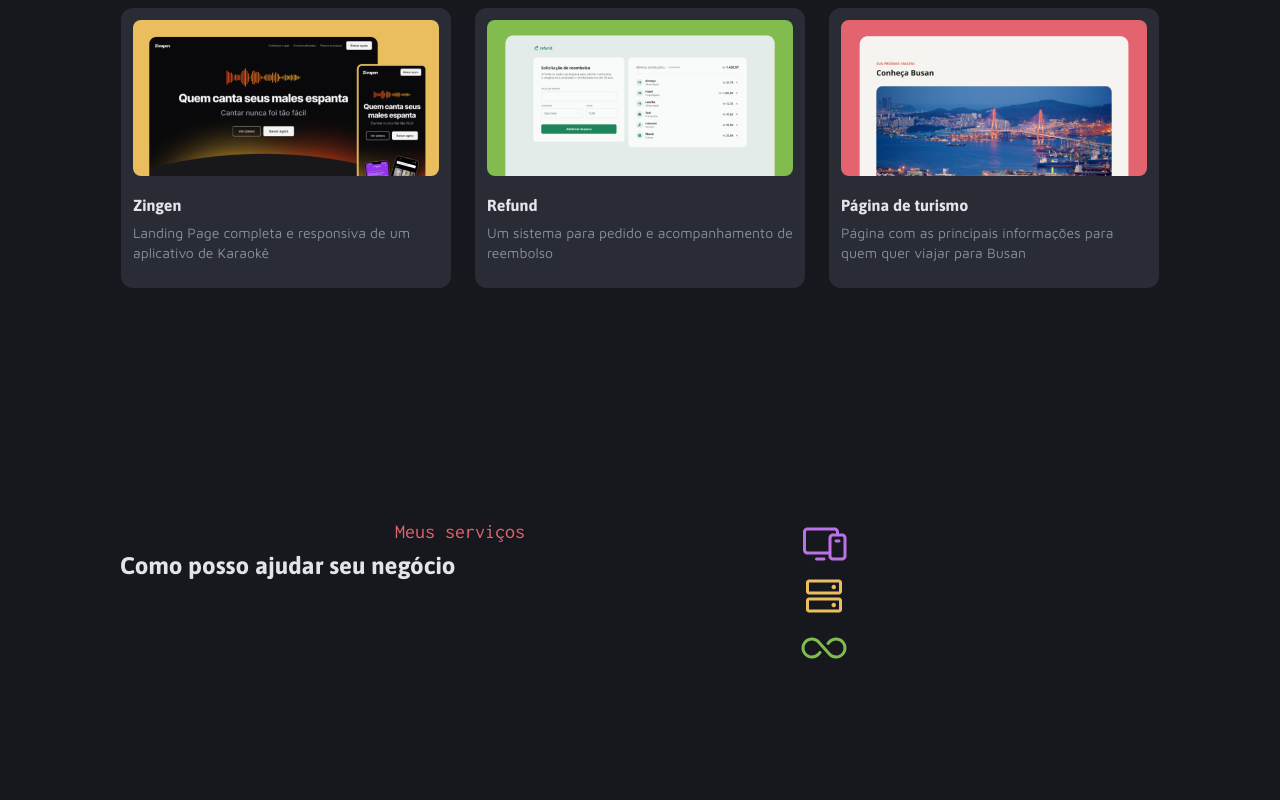
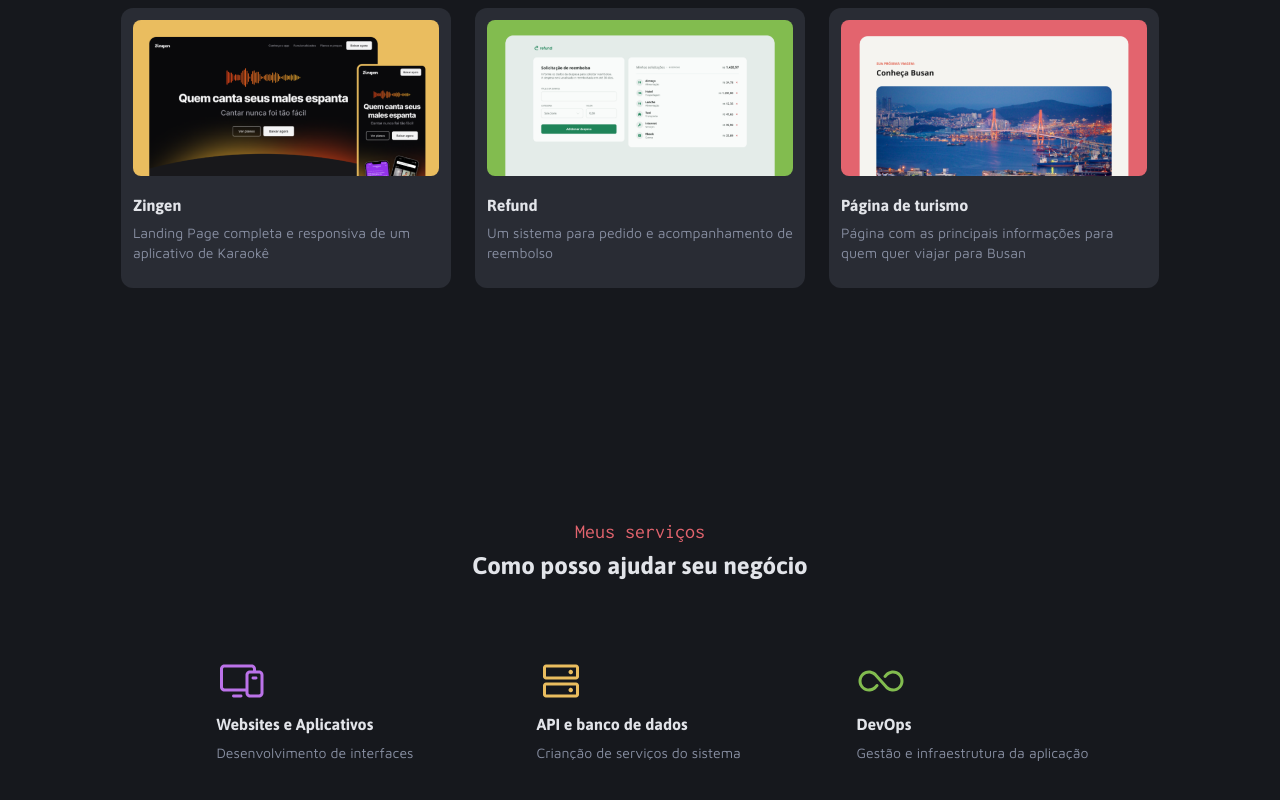
Before and after one commit to GilbertoBalbino/projeto-portifolio-dev, a plain HTML site: page index.html in a window 1280 px wide. Shown: the part 1235-2035 px from the top of the page. Drawn offline with Linux system fonts and the light colour scheme.

Commit message:
Section Services finalizada

```diff
--- a/index.html
+++ b/index.html
@@ -135,19 +135,34 @@
             <div class="section-box">
                 <img src="assets/Devices.svg" alt="Ícone de computador">
                 <div class="content-section">
-
+                <p class="title-sm">
+                    Websites e Aplicativos
+                </p>
+                <p class="text-sm">
+                    Desenvolvimento de interfaces
+                </p>
                 </div>
             </div>
             <div class="section-box">
                 <img src="assets/HardDrives.svg" alt="Ícone de HDs">
                 <div class="content-section">
-
+                    <p class="title-sm">
+                        API e banco de dados
+                    </p>
+                    <p class="text-sm">
+                        Crianção de serviços do sistema
+                    </p>
                 </div>
             </div>
             <div class="section-box">
                 <img src="assets/Infinity.svg" alt="Ícone símbolo infinito">
                 <div class="content-section">
-
+                    <p class="title-sm">
+                        DevOps
+                    </p>
+                    <p class="text-sm">
+                        Gestão e infraestrutura da aplicação
+                    </p>
                 </div>
             </div>
         </div>
--- a/styles/section.css
+++ b/styles/section.css
@@ -4,6 +4,41 @@ section {
   height: 480px;
   padding: 88px 120px 120px;
   display: grid;
-  grid-template-columns: repeat(3, 1fr);
-  grid-template-rows: repeat(3,1fr);
+  grid-template-columns: 266px 355px 266px;
+  grid-template-rows: 61px 155px;
+  row-gap: 56px;
+  justify-content: center;
 }
+
+.header-section {
+  display: grid;
+  grid-area: 1 / 2 / 2 / 3;
+  justify-content: center;
+  text-align: center;
+}
+
+.grid-section {
+  display: grid;
+  grid-area: 2 / 1 / 3 / 4;
+  grid-template-rows: 155px;
+  grid-template-columns: repeat(3, 296px);
+  column-gap: 24px;
+  p:first-child {
+    margin-bottom: 8px;
+  }
+}
+
+.section-box {
+  display: grid;
+  width: 280px;
+  height: 155px;
+  padding: 20px 20px;
+}
+
+.content-section {
+  height: 47px;
+}
+
+.content-section > p {
+  height: 20px;
+}
```
